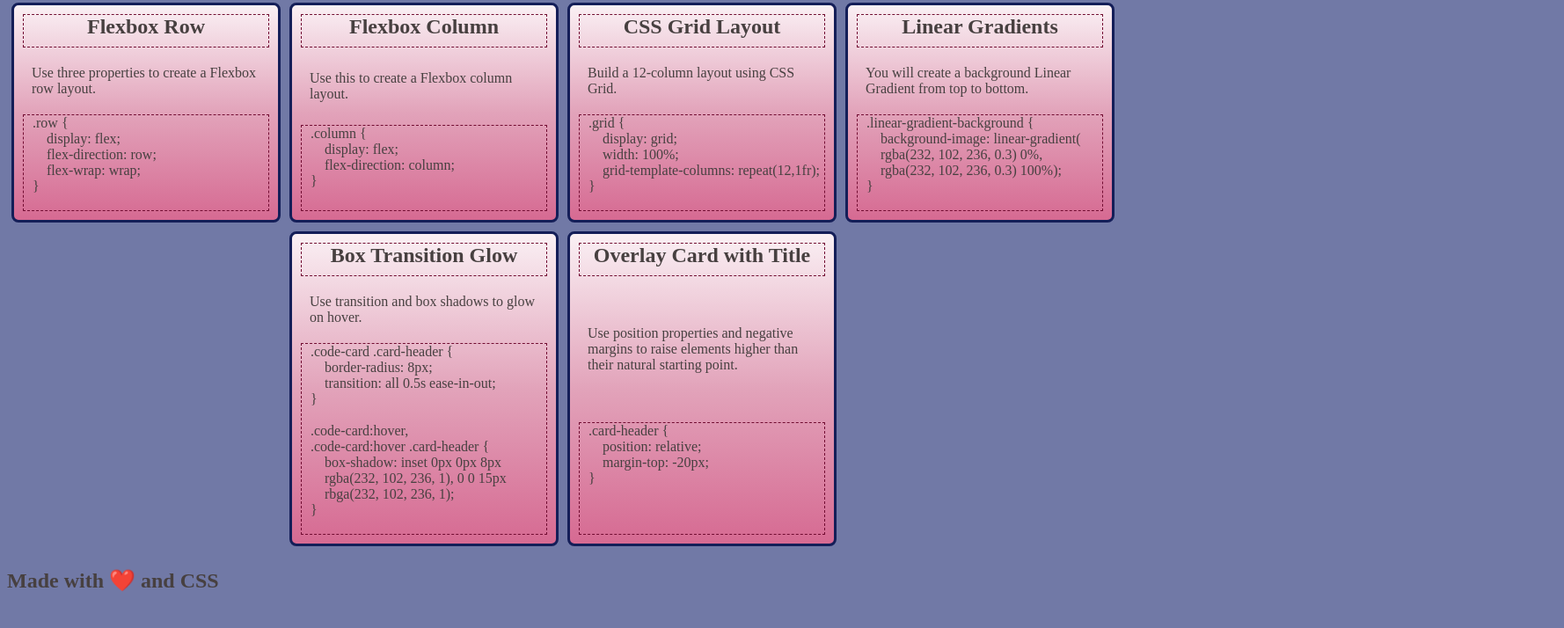
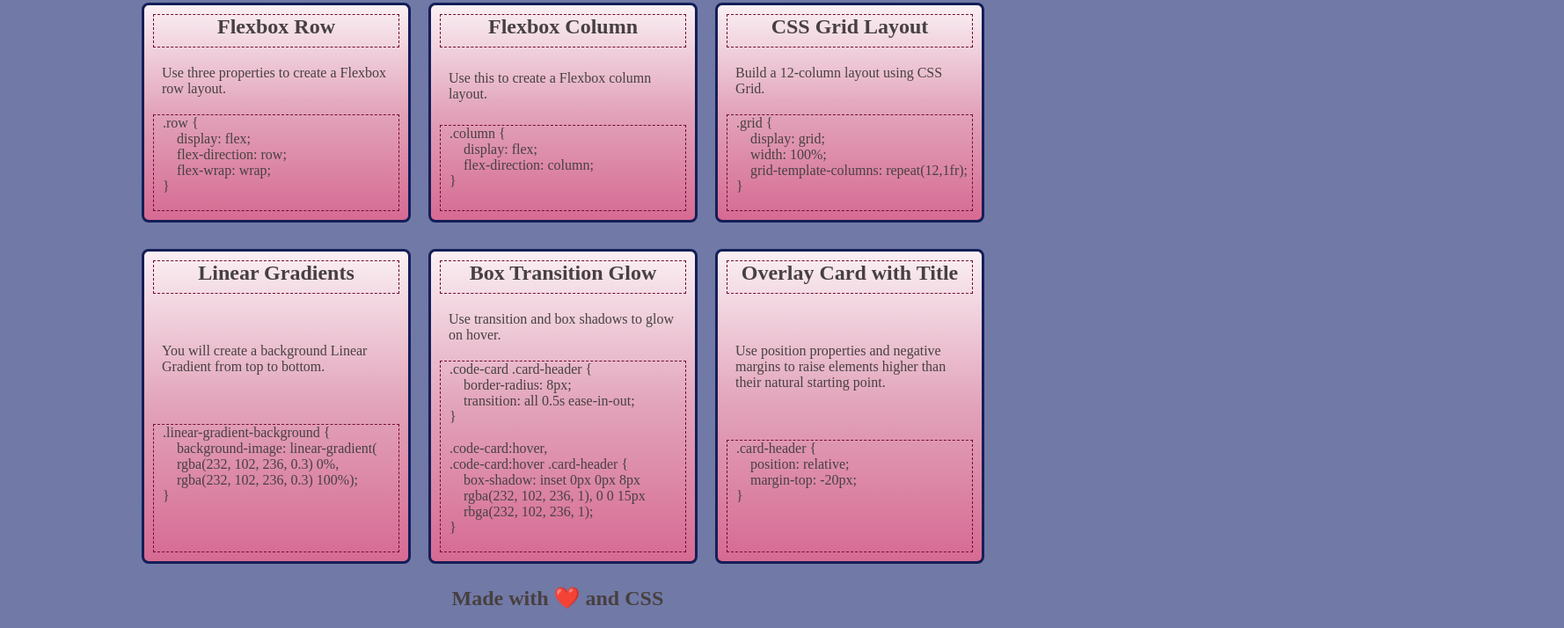
Before and after one commit to megellman/css-snippet-cheat-sheet, a plain HTML site: page index.html in a window 1280 px wide. Shown: the part 134-848 px from the top of the page at 88% size, 1778 px wide, since content can reach past the window. Drawn offline with Linux system fonts and the light colour scheme.

Commit message:
centered footer

```diff
--- a/style.css
+++ b/style.css
@@ -18,6 +18,8 @@ main {
     display: flex;
     flex-wrap: wrap;
     justify-content: center;
+    row-gap: 20px;
+    column-gap: 10px;
 }
 
 main h2,
@@ -62,3 +64,9 @@ pre:active {
     user-select: text;
     background-color: #c7a2a8;
 }
+
+footer {
+    position: relative;
+    bottom: 0;
+    left: 40%;
+}
```
